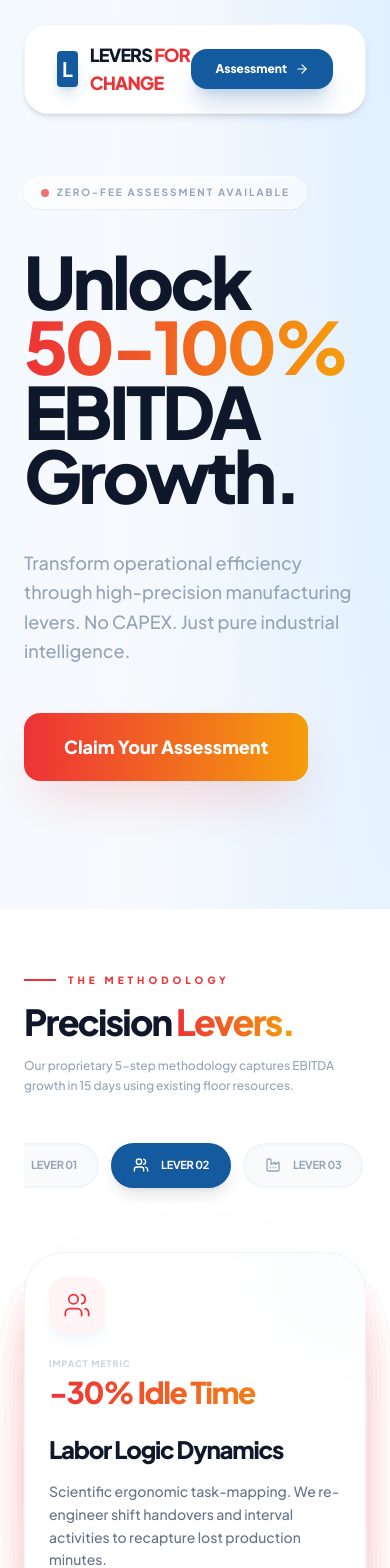
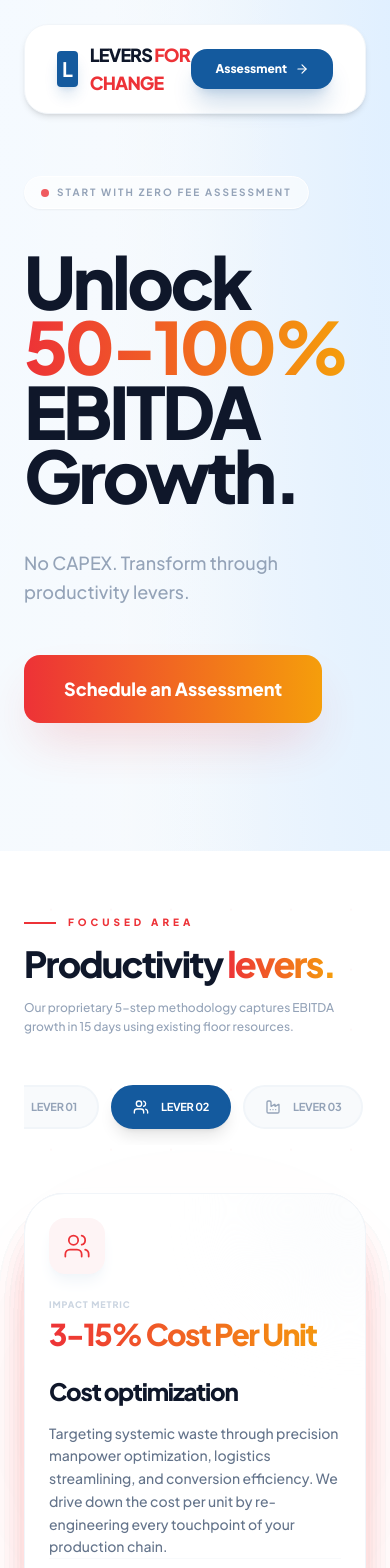
Before and after one commit to Akashhsky/Levers-for-change, a React (Vite) app: page / in a window 390 px wide. Shown: the top 1568 px of the page. Built offline with nearby package versions, Linux system fonts and the light colour scheme.

Commit message:
feat: Refine copy and navigation labels
Updates textual content across components to be more concise and impactful. This includes changes to the hero section, levers descriptions, portfolio headings, and CTA prompts. Also, renames the "Methodology" navigation link to "Areas" for clarity.

```diff
--- a/components/CTASection.tsx
+++ b/components/CTASection.tsx
@@ -1,6 +1,6 @@
 
 import React from 'react';
-import { Sparkles, Calendar, ShieldCheck } from 'lucide-react';
+import { Calendar, ShieldCheck } from 'lucide-react';
 
 const CTASection: React.FC = () => {
   return (
@@ -11,25 +11,24 @@ const CTASection: React.FC = () => {
           <div className="absolute top-0 right-0 w-[600px] h-[600px] bg-white/10 blur-[120px] rounded-full translate-x-1/2 -translate-y-1/2"></div>
 
           <div className="relative z-10 flex flex-col items-center text-center max-w-4xl mx-auto">
-            <div className="inline-flex items-center space-x-2 bg-white/10 px-4 py-2 rounded-full text-white text-xs font-bold mb-8 uppercase tracking-[0.2em]">
-              <Sparkles size={14} className="text-white" />
-              <span>Priority Access for Q3</span>
-            </div>
-
             <h2 className="text-4xl lg:text-7xl font-display font-extrabold text-white leading-tight mb-8">
-              Start Your <span className="text-red-400">10-Day</span> Blueprint Today.
+              Start Your <span className="text-red-400">10-Day</span> Assessment Today.
             </h2>
 
             <p className="text-xl text-blue-100 mb-12 leading-relaxed max-w-2xl">
-              We provide a senior-led audit of your factory floor to identify every hidden lever.
-              Zero cost upfront. Guaranteed impact.
+              Identify untapped EBITDA growth opportunities in your business at zero risk. Our senior-led diagnostic pinpoints high-impact levers to transform latent capacity into realized profit.
             </p>
 
-            <div className="flex flex-col sm:flex-row gap-6 mb-12">
-              <button className="bg-white text-lfcBlue hover:bg-slate-50 px-12 py-6 rounded-[2rem] font-black text-xl shadow-2xl transition-all hover:scale-105 active:scale-95 group">
-                Claim Assessment
+            <div className="flex flex-col sm:flex-row gap-6 mb-4">
+              <button
+                onClick={() => window.scrollTo({ top: 0, behavior: 'smooth' })}
+                className="bg-white text-lfcBlue hover:bg-slate-50 px-12 py-6 rounded-[2rem] font-black text-xl shadow-2xl transition-all hover:scale-105 active:scale-95 group"
+              >
+                Schedule an Assessment
               </button>
-              <div className="flex items-center justify-center space-x-6 text-blue-100 text-sm font-bold">
+            </div>
+
+            <div className="flex items-center justify-center space-x-6 text-blue-100 text-sm font-bold mt-8">
               <div className="flex items-center space-x-2">
                 <Calendar size={20} />
                 <span>10-15 Day Duration</span>
@@ -40,11 +39,6 @@ const CTASection: React.FC = () => {
               </div>
             </div>
           </div>
-
-            <p className="text-blue-300/60 text-xs font-medium uppercase tracking-widest">
-              Limited Availability: 4 slots remaining for current quarter.
-            </p>
-          </div>
         </div>
       </div>
     </section>
--- a/components/Footer.tsx
+++ b/components/Footer.tsx
@@ -1,12 +1,21 @@
 
 import React from 'react';
-import { Linkedin, Twitter, Mail, MapPin } from 'lucide-react';
+import { Linkedin, Mail, MapPin, Phone } from 'lucide-react';
+
+const partners = [
+  { name: "OmPrakash", url: "https://www.linkedin.com/in/omprakash-ns/" },
+  { name: "Gangadharan", url: "https://www.linkedin.com/in/gangadharana03/" },
+  { name: "Rawat", url: "https://www.linkedin.com/in/rawat-ram-godara-47a681137/" },
+  { name: "Ankur Kumar", url: "https://www.linkedin.com/in/ankurkumar5/" },
+  { name: "Subhabrata", url: "https://www.linkedin.com/in/subhabrata-sharma/" },
+  { name: "Ankur jain", url: "https://www.linkedin.com/in/ankur-jain-1aa5ab61/" }
+];
 
 const Footer: React.FC = () => {
   return (
     <footer className="pt-24 pb-12 bg-white border-t border-slate-100">
       <div className="container mx-auto px-6">
-        <div className="grid grid-cols-1 md:grid-cols-4 gap-16 mb-20">
+        <div className="grid grid-cols-1 md:grid-cols-3 gap-16 mb-20">
           <div className="md:col-span-1">
             <div className="flex items-center space-x-2 mb-8">
               <div className="w-8 h-8 bg-lfcBlue rounded-lg flex items-center justify-center font-display font-bold text-lg text-white">L</div>
@@ -18,31 +27,38 @@ const Footer: React.FC = () => {
               Industrial transformation consultants specializing in EBITDA growth through precision operational engineering.
             </p>
             <div className="flex space-x-4">
-              {[Linkedin, Twitter, Mail].map((Icon, idx) => (
-                <a key={idx} href="#" className="w-10 h-10 rounded-xl bg-slate-50 border border-slate-100 flex items-center justify-center hover:bg-lfcBlue hover:text-white transition-all">
-                  <Icon size={18} />
-                </a>
-              ))}
+              <a
+                href="https://www.linkedin.com/company/levers-for-change/"
+                target="_blank"
+                rel="noopener noreferrer"
+                className="w-10 h-10 rounded-xl bg-slate-50 border border-slate-100 flex items-center justify-center hover:bg-lfcBlue hover:text-white transition-all"
+              >
+                <Linkedin size={18} />
+              </a>
+              <a
+                href="mailto:ganga@lfcc.in"
+                className="w-10 h-10 rounded-xl bg-slate-50 border border-slate-100 flex items-center justify-center hover:bg-lfcBlue hover:text-white transition-all"
+              >
+                <Mail size={18} />
+              </a>
             </div>
           </div>
 
           <div>
-            <h4 className="font-bold mb-8 text-slate-900 uppercase tracking-widest text-xs">Framework</h4>
+            <h4 className="font-bold mb-8 text-slate-900 uppercase tracking-widest text-xs">Partners</h4>
             <ul className="space-y-4 text-slate-500 text-sm font-medium">
-              <li><a href="#" className="hover:text-lfcBlue transition-colors">Focused OEE</a></li>
-              <li><a href="#" className="hover:text-lfcBlue transition-colors">Manpower Logic</a></li>
-              <li><a href="#" className="hover:text-lfcBlue transition-colors">Digital Twins</a></li>
-              <li><a href="#" className="hover:text-lfcBlue transition-colors">Supply Chain Logic</a></li>
-            </ul>
-          </div>
-
-          <div>
-            <h4 className="font-bold mb-8 text-slate-900 uppercase tracking-widest text-xs">Solutions</h4>
-            <ul className="space-y-4 text-slate-500 text-sm font-medium">
-              <li><a href="#" className="hover:text-lfcBlue transition-colors">Industry Portfolio</a></li>
-              <li><a href="#" className="hover:text-lfcBlue transition-colors">Case Repository</a></li>
-              <li><a href="#" className="hover:text-lfcBlue transition-colors">Assessment Tiers</a></li>
-              <li><a href="#" className="hover:text-lfcBlue transition-colors">Partnerships</a></li>
+              {partners.map((partner, idx) => (
+                <li key={idx}>
+                  <a
+                    href={partner.url}
+                    target="_blank"
+                    rel="noopener noreferrer"
+                    className="hover:text-lfcBlue transition-colors"
+                  >
+                    {partner.name}
+                  </a>
+                </li>
+              ))}
             </ul>
           </div>
 
@@ -51,11 +67,23 @@ const Footer: React.FC = () => {
             <div className="space-y-6">
               <div className="flex items-start space-x-4">
                 <MapPin size={20} className="text-lfcBlue shrink-0" />
-                <span className="text-sm text-slate-500 font-medium leading-relaxed">Precision HQ, Industrial Park<br/>Suite 880, TX 75001</span>
+                <span className="text-sm text-slate-500 font-medium leading-relaxed">
+                  2nd Floor, 11/2, Meera Path,<br/>
+                  Dhenu Market, Indore,<br/>
+                  Madhya Pradesh 452001
+                </span>
               </div>
-              <div className="flex items-start space-x-4">
+              <div className="flex items-center space-x-4">
                 <Mail size={20} className="text-lfcBlue shrink-0" />
-                <span className="text-sm text-slate-500 font-medium">strategy@lfc.consulting</span>
+                <a href="mailto:ganga@lfcc.in" className="text-sm text-slate-500 font-medium hover:text-lfcBlue transition-colors">
+                  ganga@lfcc.in
+                </a>
+              </div>
+              <div className="flex items-center space-x-4">
+                <Phone size={20} className="text-lfcBlue shrink-0" />
+                <a href="tel:6380869731" className="text-sm text-slate-500 font-medium hover:text-lfcBlue transition-colors">
+                  6380869731
+                </a>
               </div>
             </div>
           </div>
--- a/components/Hero.tsx
+++ b/components/Hero.tsx
@@ -1,4 +1,3 @@
-
 import React from 'react';
 import { BarChart3, Activity, Target, Zap } from 'lucide-react';
 
@@ -11,7 +10,7 @@ const Hero: React.FC = () => {
         <div className="relative z-10">
           <div className="inline-flex items-center space-x-2 bg-white/60 border border-white px-4 py-2 rounded-full mb-10 shadow-sm">
             <div className="w-2 h-2 bg-lfcRed rounded-full animate-pulse"></div>
-            <span className="text-[10px] font-bold uppercase tracking-[0.2em] text-slate-400">Zero-Fee Assessment Available</span>
+            <span className="text-[10px] font-bold uppercase tracking-[0.2em] text-slate-400">Start with Zero fee assessment</span>
           </div>
 
           <h1 className="text-7xl lg:text-[100px] font-extrabold leading-[0.9] text-slate-900 mb-10 tracking-tighter-custom">
@@ -22,12 +21,14 @@ const Hero: React.FC = () => {
           </h1>
 
           <p className="text-lg text-slate-400 leading-relaxed mb-12 max-w-md font-medium">
-            Transform operational efficiency through high-precision manufacturing levers.
-            No CAPEX. Just pure industrial intelligence.
+            No CAPEX. Transform through productivity levers.
           </p>
 
-          <button className="accent-gradient-bg text-white px-10 py-5 rounded-2xl text-lg font-black shadow-2xl shadow-lfcRed/20 hover:scale-105 active:scale-95 transition-all">
-            Claim Your Assessment
+          <button
+            onClick={() => document.getElementById('cta-section')?.scrollIntoView({ behavior: 'smooth' })}
+            className="accent-gradient-bg text-white px-10 py-5 rounded-2xl text-lg font-black shadow-2xl shadow-lfcRed/20 hover:scale-105 active:scale-95 transition-all"
+          >
+            Schedule an Assessment
           </button>
         </div>
 
--- a/components/Levers.tsx
+++ b/components/Levers.tsx
@@ -6,39 +6,39 @@ const leversData = [
   {
     id: '01',
     icon: Target,
-    title: "Focused OEE Optimization",
-    description: "Eliminating micro-stoppages and synchronization lags. We push your existing hardware to its theoretical limit without capital expenditure.",
-    result: "+22% Capacity",
+    title: "Focused OEE transformation",
+    description: "Maximizing asset utilization through high-precision micro-stoppage elimination and asset synchronization. We unlock hidden plant capacity by pushing existing hardware to its true theoretical limit.",
+    result: "+5-40% Capacity",
     detail: "Statistical process control & bottleneck mapping."
   },
   {
     id: '02',
     icon: Users,
-    title: "Labor Logic Dynamics",
-    description: "Scientific ergonomic task-mapping. We re-engineer shift handovers and interval activities to recapture lost production minutes.",
-    result: "-30% Idle Time",
-    detail: "Interval studies & motion-economy audits."
+    title: "Cost optimization",
+    description: "Targeting systemic waste through precision manpower optimization, logistics streamlining, and conversion efficiency. We drive down the cost per unit by re-engineering every touchpoint of your production chain.",
+    result: "3-15% Cost Per Unit",
+    detail: "Manpower, logistics & conversion audits."
   },
   {
     id: '03',
     icon: Factory,
-    title: "Manufacturing Throughput",
-    description: "End-to-end floor flow redesign. We synchronize Work-In-Progress (WIP) to actual demand pulses for rapid inventory turnover.",
-    result: "2.4x Speedup",
-    detail: "Takt-time balancing & pull-system logic."
+    title: "Commercial Excellence",
+    description: "Driving bottom-line impact by reducing procurement cost and securing high value contracts. We architect your commercial framework to eliminate margin leakage and maximize sourcing efficiency.",
+    result: "2-12% Cost Reduction",
+    detail: "Strategic sourcing & contract optimization."
   },
   {
     id: '04',
     icon: TrendingUp,
-    title: "Sales Delta Alignment",
-    description: "Matching market demand profiles to actual floor capacity. We optimize your product mix for maximum margin contribution per hour.",
-    result: "+18% Margin",
-    detail: "Contribution-margin sequencing."
+    title: "Sales productivity",
+    description: "Unlocking latent top-line potential by synchronizing sales velocity with manufacturing rhythm. We scale your revenue capture without increasing fixed costs.",
+    result: "0.5x-3x Growth",
+    detail: "Revenue-velocity & mix-ratio mapping."
   },
   {
     id: '05',
     icon: Cpu,
-    title: "Digital Twin Enablement",
+    title: "Digital Enablement",
     description: "Real-time floor-to-top data synchronization using your existing PLC infrastructure. Digital transparency that drives decision speed.",
     result: "100% Visibility",
     detail: "IIoT edge-integration & live dashboards."
@@ -81,10 +81,10 @@ const Levers: React.FC = () => {
           <div className="max-w-xl">
             <div className="flex items-center space-x-3 mb-4 lg:mb-6">
               <div className="w-8 lg:w-10 h-[2px] bg-lfcRed"></div>
-              <span className="text-[10px] font-black uppercase tracking-[0.4em] text-lfcRed">The Methodology</span>
+              <span className="text-[10px] font-black uppercase tracking-[0.4em] text-lfcRed">Focused area</span>
             </div>
             <h3 className="text-4xl lg:text-6xl font-extrabold tracking-tighter-custom text-slate-900 leading-none">
-              Precision <span className="ebitda-gradient">Levers.</span>
+              Productivity <span className="ebitda-gradient">levers.</span>
             </h3>
           </div>
           <p className="mt-4 lg:mt-0 text-slate-400 font-medium max-w-xs text-xs lg:text-sm leading-relaxed">
@@ -182,7 +182,7 @@ const Levers: React.FC = () => {
                 } else if (isNext) {
                   transform = isMobile
                     ? "translateX(30%) scale(0.9) opacity-0"
-                    : "translateX(20%) translateY(10%) rotateY(5deg) scale(0.9) opacity-20 blur-md";
+                    : "translateX(20%) translateY(10%) rotateY(5deg) scale(0.9) opacity(20) blur-md";
                   zIndex = 10;
                 }
 
--- a/components/Navbar.tsx
+++ b/components/Navbar.tsx
@@ -58,7 +58,7 @@ const Navbar: React.FC = () => {
             onClick={(e) => handleNavClick(e, 'levers')}
             className="text-[10px] font-black uppercase tracking-[0.3em] text-slate-400 hover:text-lfcBlue transition-colors"
           >
-            Methodology
+            Areas
           </a>
           <a
             href="#portfolio"
--- a/components/Portfolio.tsx
+++ b/components/Portfolio.tsx
@@ -1,3 +1,4 @@
+
 import React, { useState, useEffect, useRef } from 'react';
 import { ArrowRight, ExternalLink, ShieldCheck, Factory, Gauge, TrendingUp, Layers, ChevronRight } from 'lucide-react';
 
@@ -162,7 +163,7 @@ const Portfolio: React.FC = () => {
                 <span className="text-[10px] font-black uppercase tracking-[0.4em] text-white">Industry Portfolio</span>
               </div>
               <h2 className="text-4xl lg:text-5xl font-black text-white tracking-tighter-custom leading-tight">
-                Market <br className="hidden lg:block"/><span className="bg-slate-900 px-4 py-1 inline-block -rotate-1 mt-2 shadow-2xl">Performance.</span>
+                Results <br className="hidden lg:block"/><span className="bg-slate-900 px-4 py-1 inline-block -rotate-1 mt-2 shadow-2xl">Delivered.</span>
               </h2>
             </div>
 
```
Lines whose indentation alone changed are shown as unchanged.
